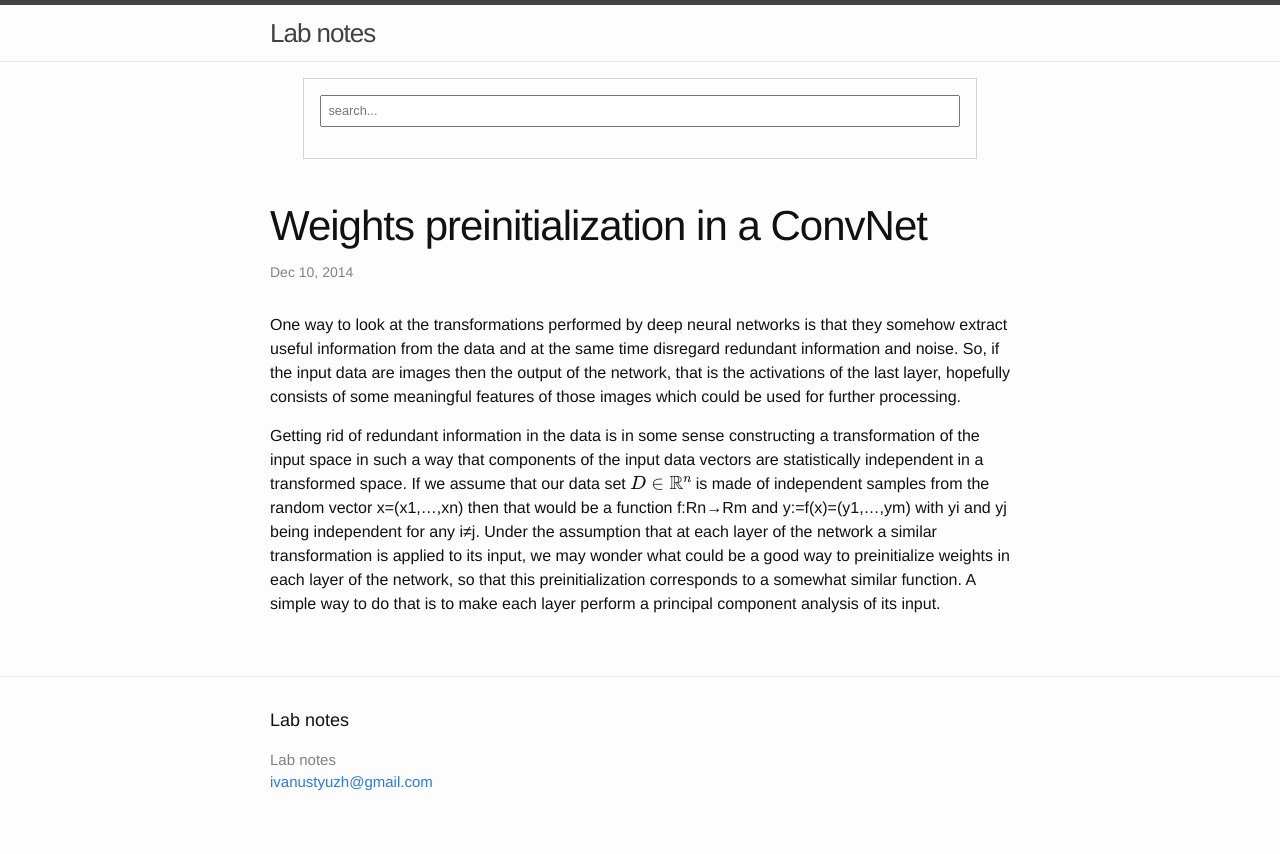
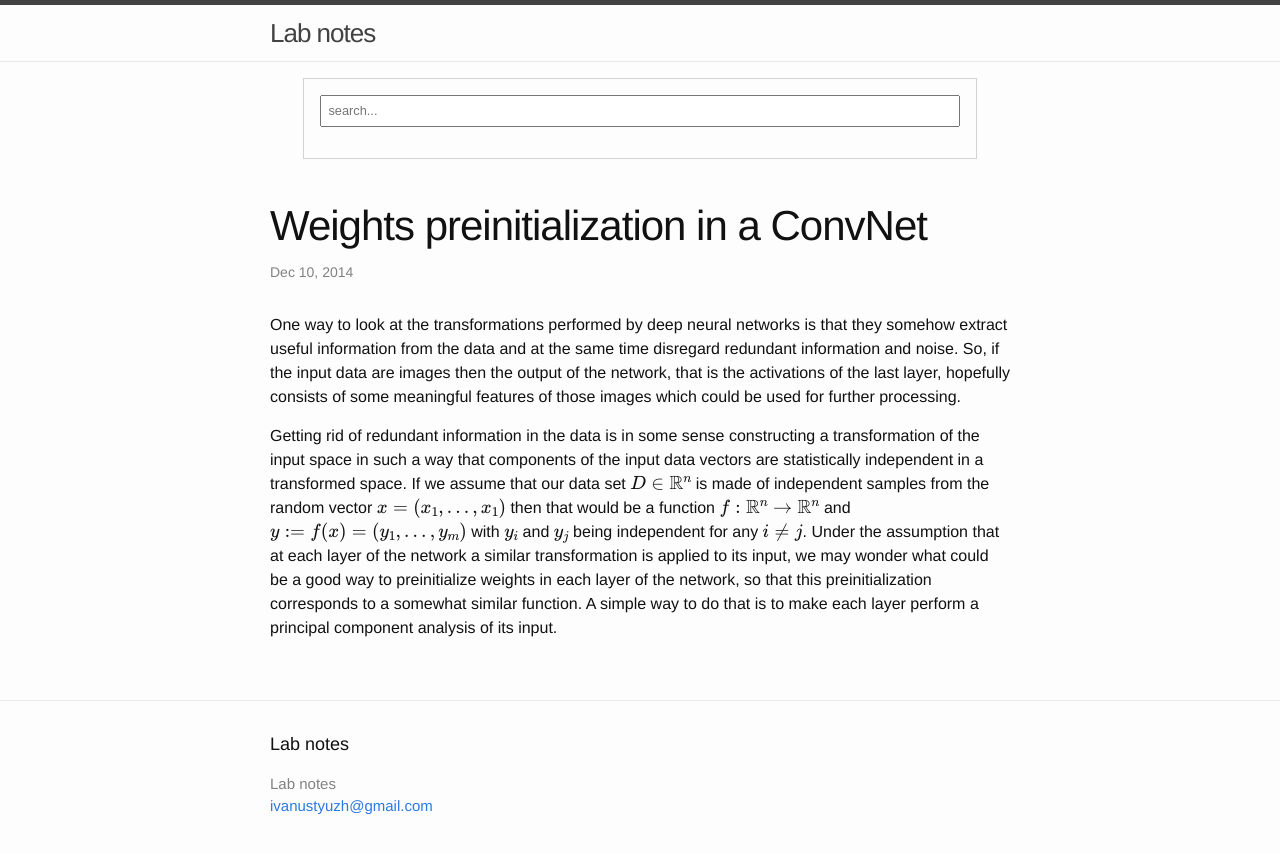
Before and after one commit to ivust/blog, a Jekyll site: the page built from _posts/2014-12-10-weights-preinitialization-in-a-convnet.md, in a window 1280 px wide. Shown: the top 854 px of the page. Built offline with Jekyll 4.4.1, drawn with Linux system fonts in a browser that asks for light colours; formulas are drawn with MathJax 3.

Commit message:
update mathjax

```diff
--- a/_posts/2014-12-10-weights-preinitialization-in-a-convnet.md
+++ b/_posts/2014-12-10-weights-preinitialization-in-a-convnet.md
@@ -6,4 +6,4 @@ categories: preinitialization convnet pca
 ---
 One way to look at the transformations performed by deep neural networks is that they somehow extract useful information from the data and at the same time disregard redundant information and noise. So, if the input data are images then the output of the network, that is the activations of the last layer, hopefully consists of some meaningful features of those images which could be used for further processing.
 
-Getting rid of redundant information in the data is in some sense constructing a transformation of the input space in such a way that components of the input data vectors are statistically independent in a transformed space. If we assume that our data set $$D \in \mathbb{R}^n$$ is made of independent samples from the random vector x=(x1,…,xn) then that would be a function f:Rn→Rm and y:=f(x)=(y1,…,ym) with yi and yj being independent for any i≠j. Under the assumption that at each layer of the network a similar transformation is applied to its input, we may wonder what could be a good way to preinitialize weights in each layer of the network, so that this preinitialization corresponds to a somewhat similar function. A simple way to do that is to make each layer perform a principal component analysis of its input.
+Getting rid of redundant information in the data is in some sense constructing a transformation of the input space in such a way that components of the input data vectors are statistically independent in a transformed space. If we assume that our data set $$D \in \mathbb{R}^n$$ is made of independent samples from the random vector $$x=(x_1, \ldots ,x_1)$$ then that would be a function $$f: \mathbb{R}^n \to \mathbb{R}^n$$ and $$y:=f(x)=(y_1,\ldots,y_m)$$ with $$y_i$$ and $$y_j$$ being independent for any $$i \neq j$$. Under the assumption that at each layer of the network a similar transformation is applied to its input, we may wonder what could be a good way to preinitialize weights in each layer of the network, so that this preinitialization corresponds to a somewhat similar function. A simple way to do that is to make each layer perform a principal component analysis of its input.
```
